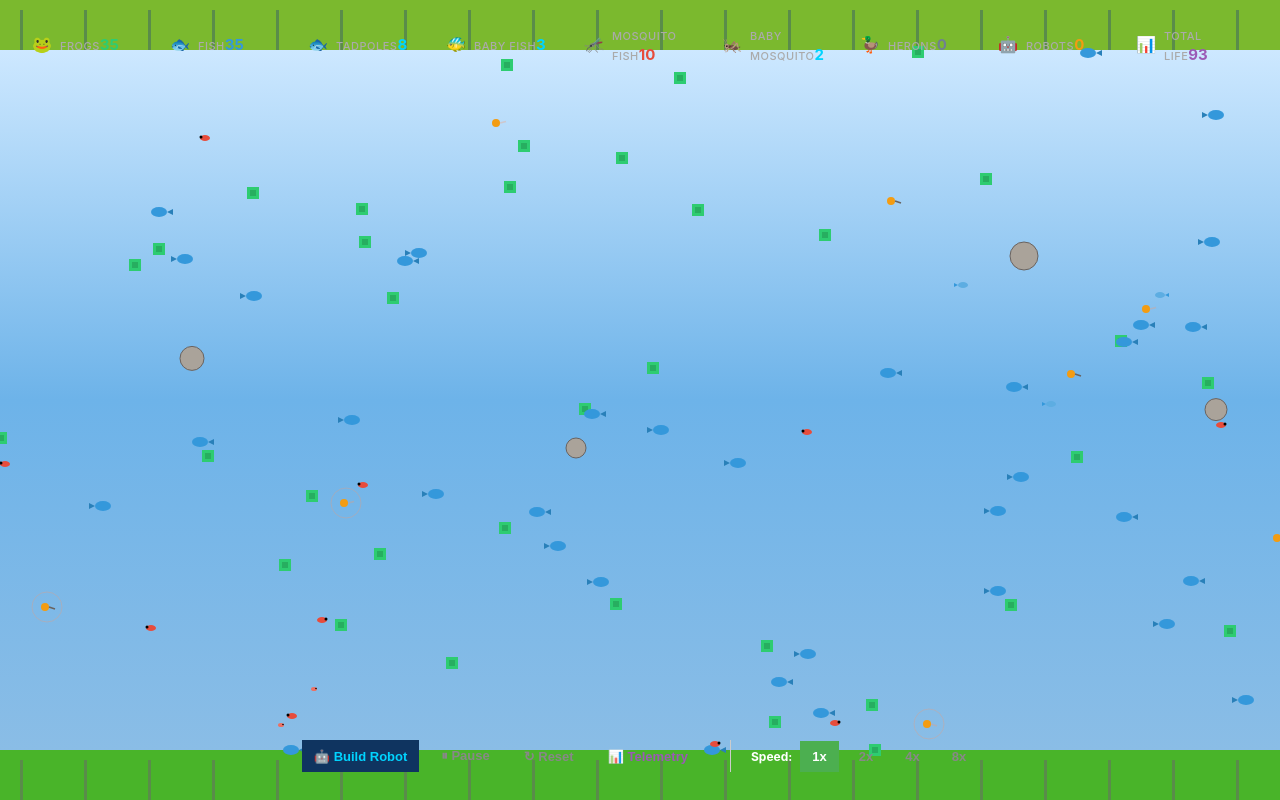
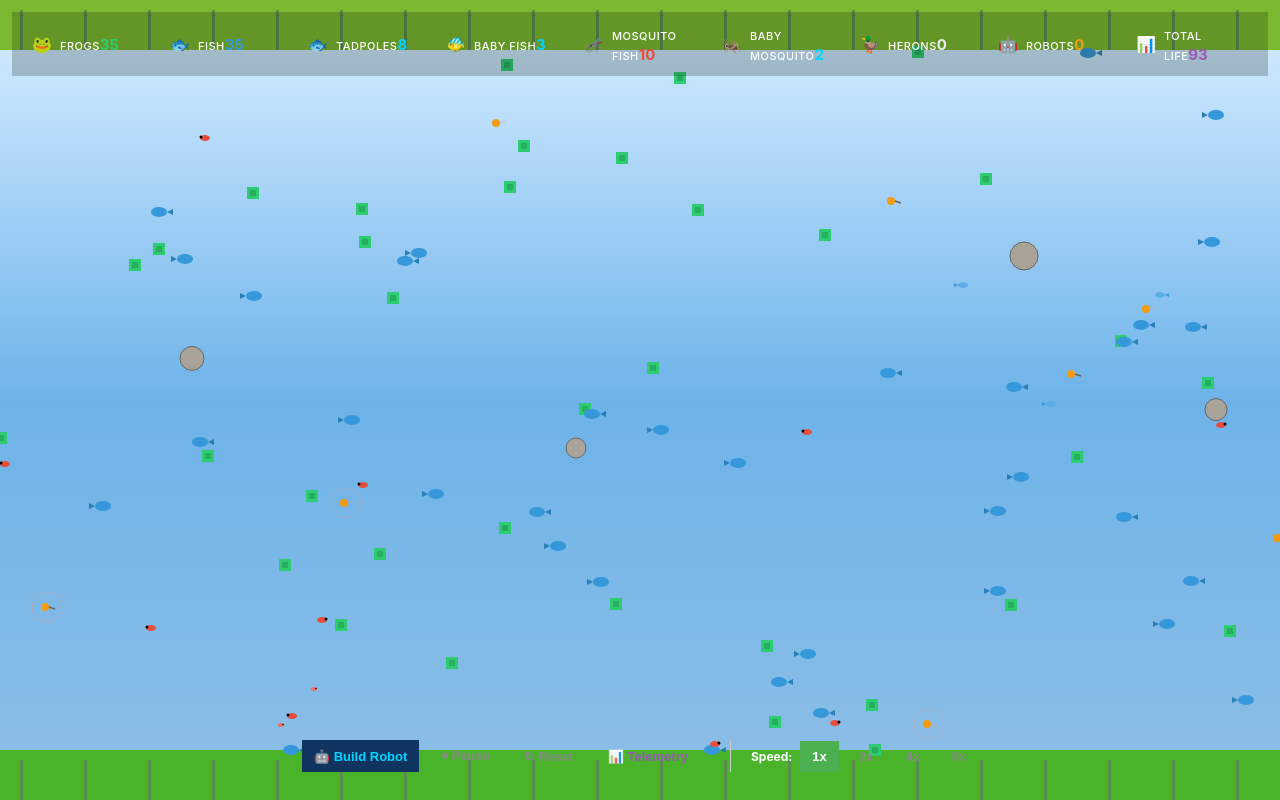
Before and after one commit to jamcodehub/RiverEcoSystem, a React (Vite) app: page / in a window 1280 px wide. Built offline with nearby package versions, Linux system fonts and the light colour scheme.

Commit message:
ui update 2

```diff
--- a/src/App.css
+++ b/src/App.css
@@ -64,7 +64,7 @@ body {
 
 .top-stats {
   pointer-events: auto;
-  background: transparent;
+  background: rgba(15, 30, 15, 0.224);
   border: none;
   padding: 8px 12px;
   max-width: 100%;
@@ -142,7 +142,7 @@ body {
 
 .stat-label {
   font-size: 11px;
-  color: #aaa;
+  color: #fefefe;
   text-transform: uppercase;
   font-weight: 500;
   letter-spacing: 0.5px;
@@ -158,7 +158,7 @@ body {
 .fish-stat .stat-value { color: #3498db; }
 .egg-stat .stat-value { color: #f4d03f; }
 .mosquito-stat .stat-value { color: #e74c3c; }
-.heron-stat .stat-value { color: #708090; }
+.heron-stat .stat-value { color: #ebebeb; }
 .robot-stat .stat-value { color: #f39c12; }
 .total-stat .stat-value { color: #9b59b6; }
 
```
